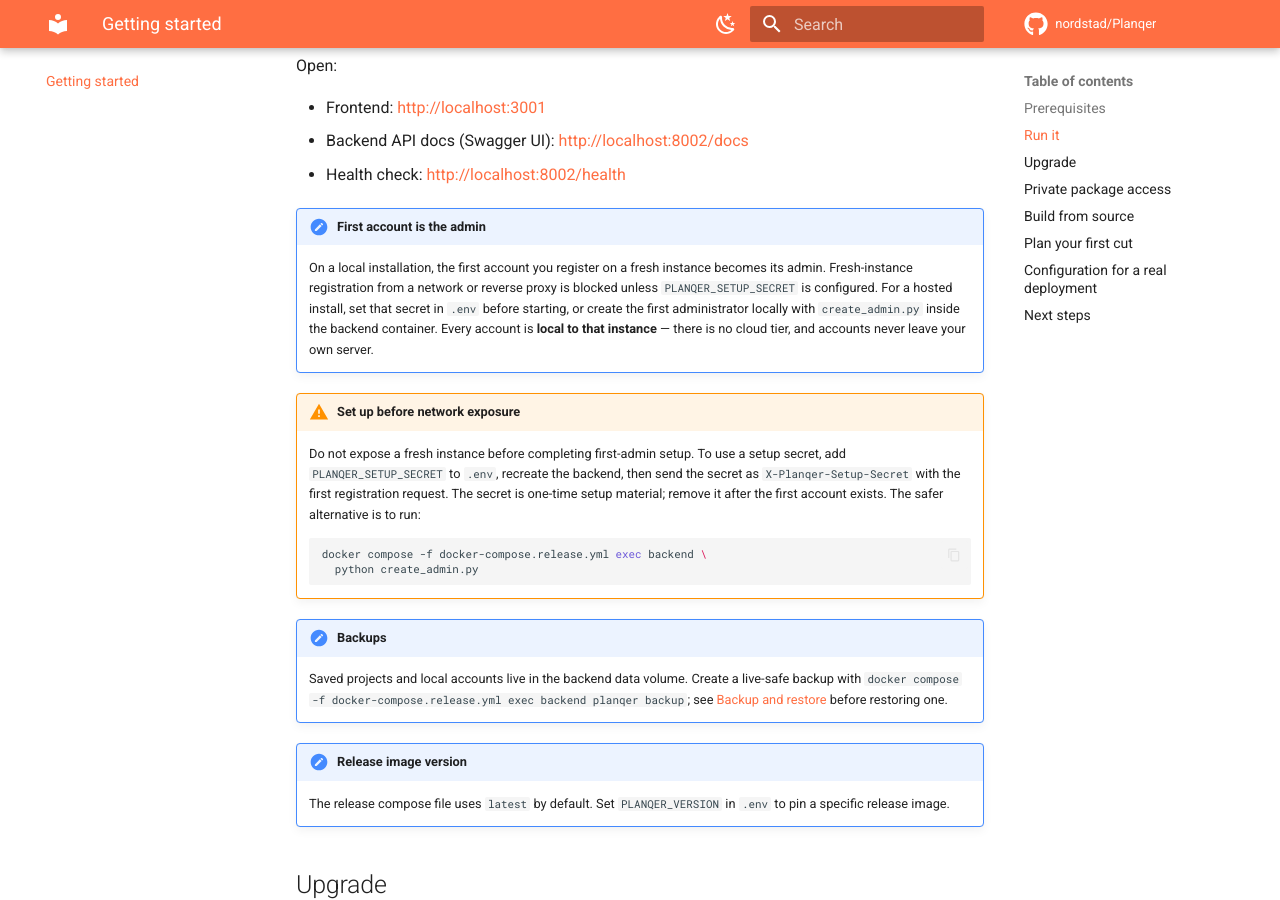
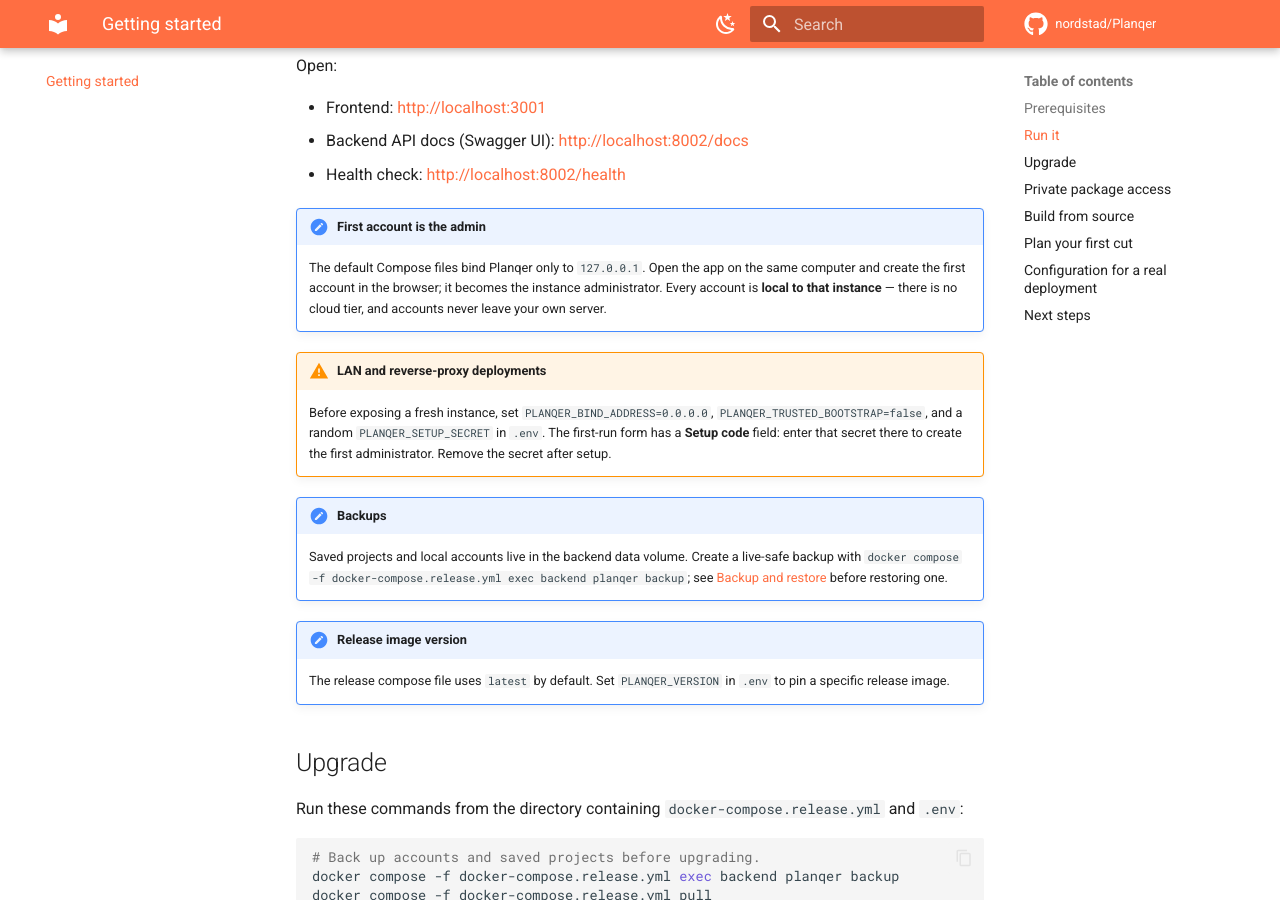
Before and after one commit to nordstad/Planqer, an MkDocs documentation site: the page built from docs/getting-started.md, in a window 1280 px wide and 900 px high, scrolled down 612 px. Built offline with MkDocs 1.6.1 and Material for MkDocs 9.7.7, drawn with Linux system fonts in a browser that asks for light colours; comment, search, counter and statistics services are not loaded.

Commit message:
Fix first-run Docker bootstrap

````diff
--- a/docs/getting-started.md
+++ b/docs/getting-started.md
@@ -27,25 +27,16 @@ Open:
 - Health check: <http://localhost:8002/health>
 
 !!! note "First account is the admin"
-    On a local installation, the first account you register on a fresh instance
-    becomes its admin. Fresh-instance registration from a network or reverse
-    proxy is blocked unless `PLANQER_SETUP_SECRET` is configured. For a hosted
-    install, set that secret in `.env` before starting, or create the first
-    administrator locally with `create_admin.py` inside the backend container.
-    Every account is **local to that instance** — there is no cloud tier, and
-    accounts never leave your own server.
+    The default Compose files bind Planqer only to `127.0.0.1`. Open the app on
+    the same computer and create the first account in the browser; it becomes
+    the instance administrator. Every account is **local to that instance** —
+    there is no cloud tier, and accounts never leave your own server.
 
-!!! warning "Set up before network exposure"
-    Do not expose a fresh instance before completing first-admin setup. To use a
-    setup secret, add `PLANQER_SETUP_SECRET` to `.env`, recreate the backend,
-    then send the secret as `X-Planqer-Setup-Secret` with the first registration
-    request. The secret is one-time setup material; remove it after the first
-    account exists. The safer alternative is to run:
-
-    ```bash
-    docker compose -f docker-compose.release.yml exec backend \
-      python create_admin.py
-    ```
+!!! warning "LAN and reverse-proxy deployments"
+    Before exposing a fresh instance, set `PLANQER_BIND_ADDRESS=0.0.0.0`,
+    `PLANQER_TRUSTED_BOOTSTRAP=false`, and a random `PLANQER_SETUP_SECRET` in
+    `.env`. The first-run form has a **Setup code** field: enter that secret
+    there to create the first administrator. Remove the secret after setup.
 
 !!! note "Backups"
     Saved projects and local accounts live in the backend data volume. Create
````
Also changed, not shown: docker-compose.release.yml (+5 -2 lines), docker-compose.yml (+5 -2 lines), docs/reference/configuration.md (+12 -6 lines), frontend/src/components/auth/Register.jsx (+18 -1 lines), 8 other files.
